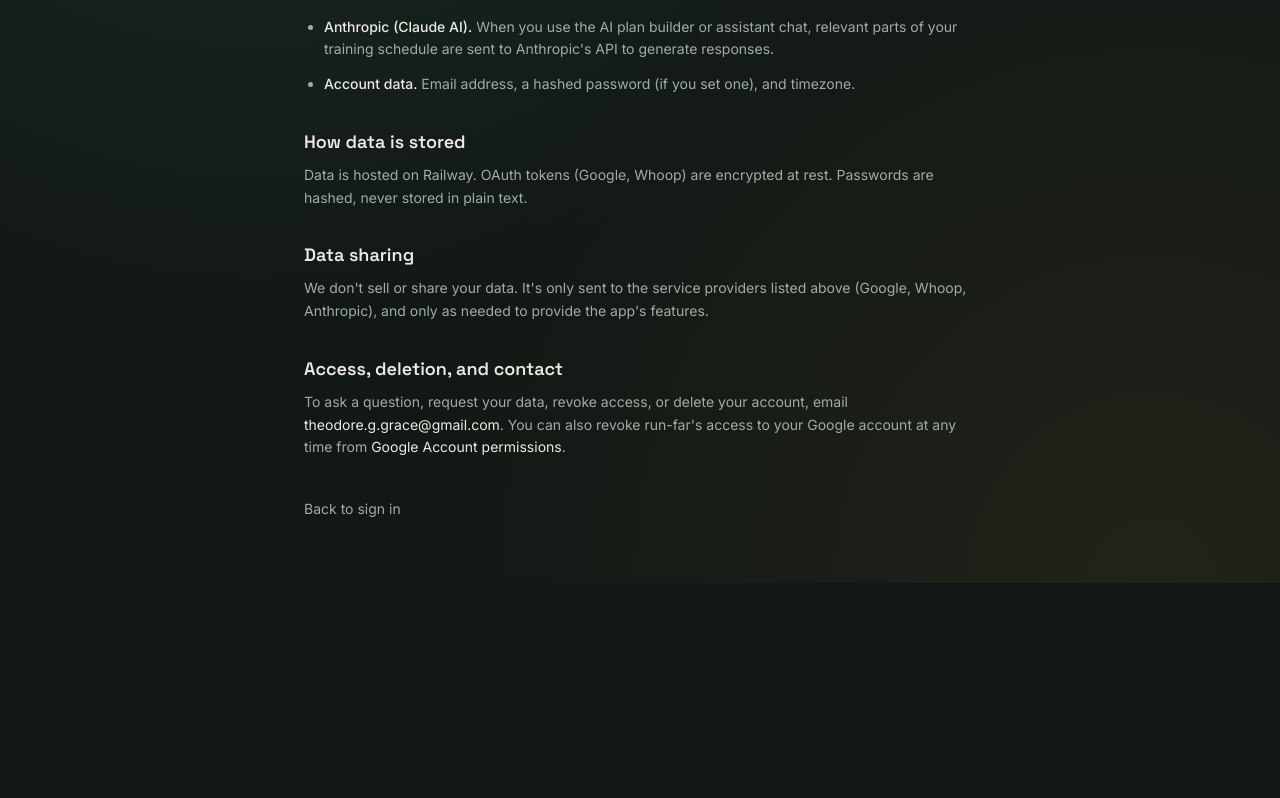
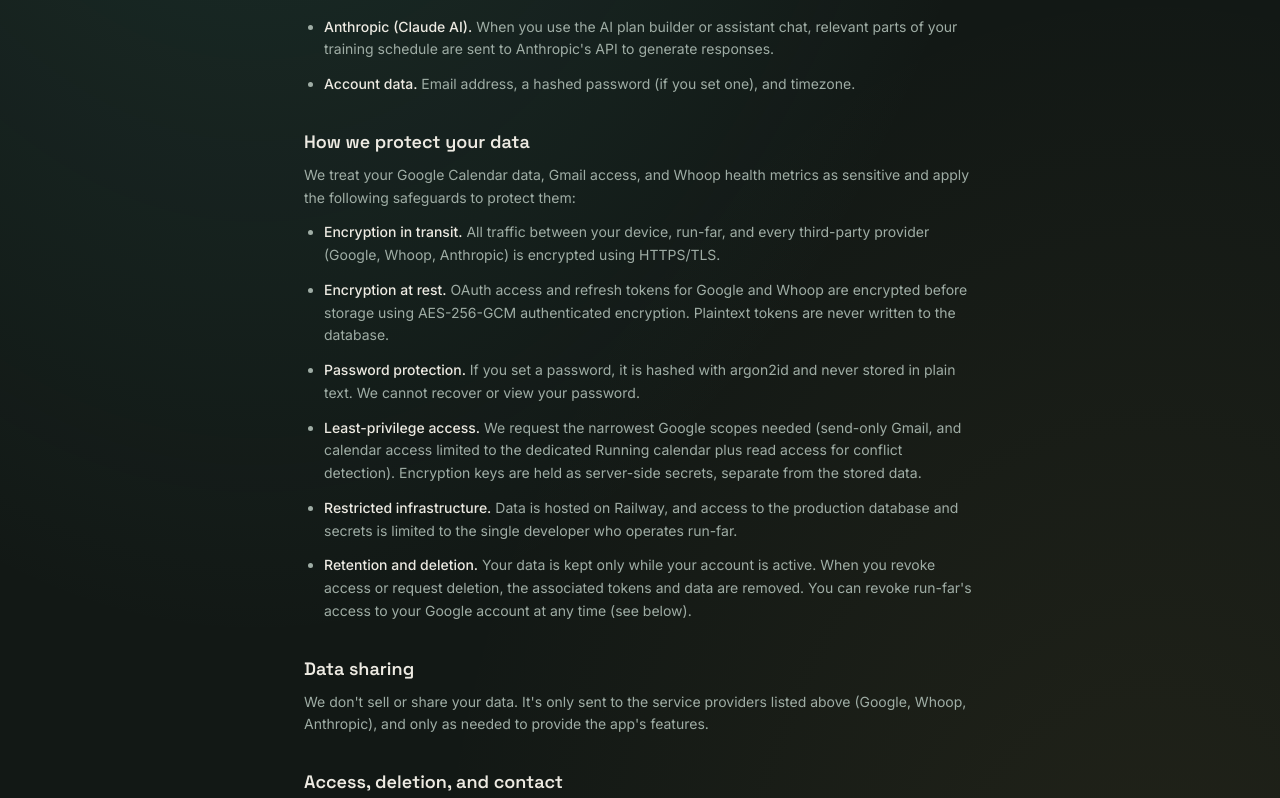
Before and after one commit to TeddyGrace/run-far, a React (Vite) app in the folder apps/web/: page /privacy in a window 1280 px wide. Shown: the part 602-1400 px from the top of the page. Before the commit the page ends 1185 px from the top, so only its background shows below. Built offline with nearby package versions, Linux system fonts and the light colour scheme; no server answers.

Commit message:
Update Privacy.tsx

```diff
--- a/apps/web/src/pages/Privacy.tsx
+++ b/apps/web/src/pages/Privacy.tsx
@@ -14,7 +14,7 @@
         <h1 className="mb-2 font-display text-3xl font-semibold tracking-tight text-ink-primary">
           Privacy policy
         </h1>
-        <p className="mb-10 text-sm text-ink-muted">Last updated August 17, 2026</p>
+        <p className="mb-10 text-sm text-ink-muted">Last updated August 30, 2026</p>
 
         <div className="space-y-8 text-sm leading-relaxed text-ink-secondary">
           <section>
@@ -64,11 +64,47 @@
           </section>
 
           <section>
-            <h2 className="mb-2 font-display text-lg font-semibold text-ink-primary">How data is stored</h2>
-            <p>
-              Data is hosted on Railway. OAuth tokens (Google, Whoop) are encrypted at rest. Passwords
-              are hashed, never stored in plain text.
+            <h2 className="mb-2 font-display text-lg font-semibold text-ink-primary">
+              How we protect your data
+            </h2>
+            <p className="mb-3">
+              We treat your Google Calendar data, Gmail access, and Whoop health metrics as sensitive
+              and apply the following safeguards to protect them:
             </p>
+            <ul className="list-disc space-y-3 pl-5">
+              <li>
+                <span className="font-medium text-ink-primary">Encryption in transit.</span> All
+                traffic between your device, run-far, and every third-party provider (Google, Whoop,
+                Anthropic) is encrypted using HTTPS/TLS.
+              </li>
+              <li>
+                <span className="font-medium text-ink-primary">Encryption at rest.</span> OAuth access
+                and refresh tokens for Google and Whoop are encrypted before storage using AES-256-GCM
+                authenticated encryption. Plaintext tokens are never written to the database.
+              </li>
+              <li>
+                <span className="font-medium text-ink-primary">Password protection.</span> If you set a
+                password, it is hashed with argon2id and never stored in plain text. We cannot recover
+                or view your password.
+              </li>
+              <li>
+                <span className="font-medium text-ink-primary">Least-privilege access.</span> We
+                request the narrowest Google scopes needed (send-only Gmail, and calendar access
+                limited to the dedicated Running calendar plus read access for conflict detection).
+                Encryption keys are held as server-side secrets, separate from the stored data.
+              </li>
+              <li>
+                <span className="font-medium text-ink-primary">Restricted infrastructure.</span> Data
+                is hosted on Railway, and access to the production database and secrets is limited to
+                the single developer who operates run-far.
+              </li>
+              <li>
+                <span className="font-medium text-ink-primary">Retention and deletion.</span> Your data
+                is kept only while your account is active. When you revoke access or request deletion,
+                the associated tokens and data are removed. You can revoke run-far&apos;s access to your
+                Google account at any time (see below).
+              </li>
+            </ul>
           </section>
 
           <section>
```
